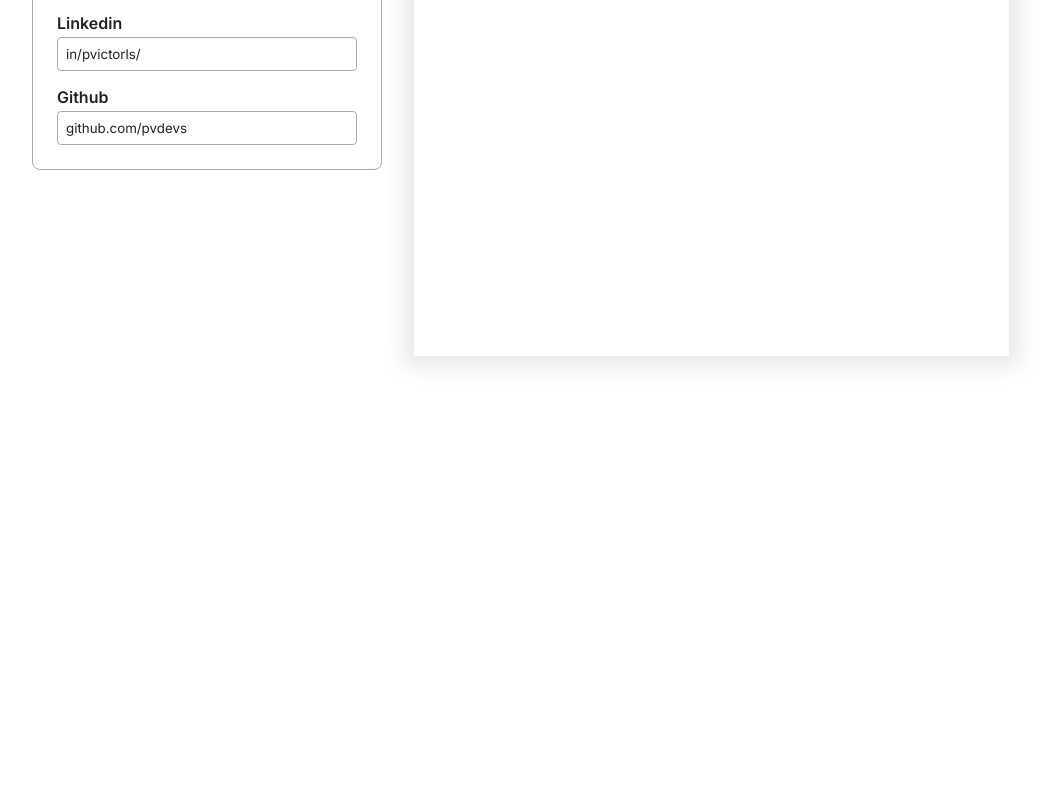
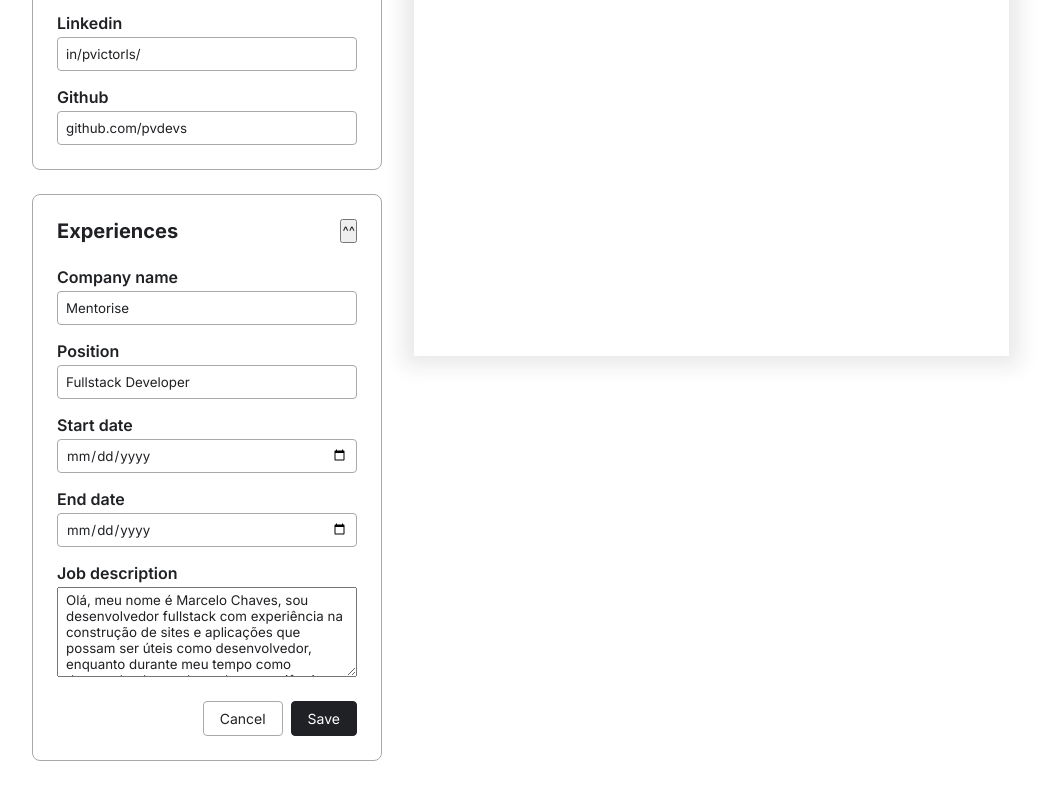
Before and after one commit to pvdevs/cv-template, a React (Vite) app: page / in a window 1280 px wide. Shown: the part 526-1326 px from the top of the page, without its empty margins (8-1057 px from the left). Before the commit the page ends 922 px from the top, so only its background shows below. Built offline with nearby package versions, Linux system fonts and the light colour scheme; a web font is replaced by a local one.

Commit message:
fix infinite loop on cancel btn

```diff
--- a/package.json
+++ b/package.json
@@ -12,7 +12,8 @@
   "dependencies": {
     "react": "^18.2.0",
     "react-dom": "^18.2.0",
-    "sass": "^1.69.5"
+    "sass": "^1.69.5",
+    "uuid": "^9.0.1"
   },
   "devDependencies": {
     "@types/react": "^18.2.43",
--- a/src/Resume.jsx
+++ b/src/Resume.jsx
@@ -1,6 +1,7 @@
 import { useState } from 'react';
 import './resume.scss';
 import PersonalDetails from './components/personalDetails/PersonalDetails';
+import JobExperiences from './components/personalDetails/JobExperiences';
 
 export function Resume() {
   // Form as Object
@@ -22,6 +23,8 @@ export function Resume() {
           personalInfos={personalInfos}
           setPersonalInfos={setPersonalInfos}
         />
+
+        <JobExperiences />
       </div>
 
       <div className="resume">
--- a/src/app.scss
+++ b/src/app.scss
@@ -46,3 +46,37 @@ $terciary-color: #a6aaab;
     line-height: 1.5;
   }
 }
+
+.form-group {
+  display: flex;
+  flex-direction: column;
+  gap: 4px;
+}
+
+.form-buttons {
+  margin-top: 8px;
+  display: flex;
+  gap: 8px;
+  justify-content: end;
+
+  button {
+    font-size: 14px;
+    padding: 8px 16px;
+    border: 1px solid $terciary-color;
+    border-radius: 4px;
+    color: $secondary-color;
+    background-color: white;
+  }
+
+  .save-btn {
+    background-color: $secondary-color;
+    border: 1px solid $secondary-color;
+    color: white;
+  }
+}
+
+.form {
+  display: flex;
+  flex-direction: column;
+  gap: 16px;
+}
--- /dev/null
+++ b/src/components/personalDetails/JobExperiences.jsx
@@ -0,0 +1,250 @@
+import { useState } from 'react';
+import { v4 as uuidv4 } from 'uuid';
+
+export default function JobExperiences() {
+  const [infos, setInfos] = useState({
+    companyName: 'Mentorise',
+    position: 'Fullstack Developer',
+    startDate: '2022/12/2',
+    endDate: '2023/12/1',
+    jobDescription:
+      'Olá, meu nome é Marcelo Chaves, sou desenvolvedor fullstack com experiência na construção de sites e aplicações que possam ser úteis como desenvolvedor, enquanto durante meu tempo como desenvolvedor, pude ganhar experiência coletivamente com uma equipe, entregando sprints semanais e melhorando as plataformas em que trabalhei.',
+  });
+
+  const [jobs, setJobs] = useState([
+    {
+      ...infos,
+      id: uuidv4(),
+      isEditing: true,
+    },
+  ]);
+
+  console.log(jobs);
+
+  function saveButton(e) {
+    //
+  }
+
+  function cancelButton(e, id) {
+    e.preventDefault();
+
+    setJobs(
+      jobs.map((job) => {
+        if (job.id === id) {
+          return { ...job, isEditing: false };
+        }
+      })
+    );
+    //
+  }
+
+  console.log(jobs);
+  // Company, Occupation, Start time - End time.
+  // Description
+
+  const [showSection, setShowSection] = useState(true);
+  const [showForm, setShowForm] = useState(true);
+
+  function toggleShowForm() {
+    setShowForm(!showForm);
+  }
+
+  function toggleShowSection() {
+    setShowSection(!showSection);
+  }
+
+  return (
+    <section className="form-container">
+      <div className="title-colapse">
+        <h1>Experiences</h1>
+        <button className="collapse-btn" onClick={toggleShowSection}>
+          ^^
+        </button>
+      </div>
+
+      {jobs.map((job) => {
+        if (job.isEditing) {
+          return (
+            <form className="form" key={job.id}>
+              <div className="form-group">
+                <label htmlFor="company-name">Company name</label>
+                <input
+                  type="text"
+                  id="company-name"
+                  value={infos.companyName}
+                  onChange={(e) =>
+                    setInfos({
+                      ...infos,
+                      companyName: e.target.value,
+                    })
+                  }
+                />
+              </div>
+              <div className="form-group">
+                <label htmlFor="input-position">Position</label>
+                <input
+                  type="text"
+                  id="input-position"
+                  value={infos.position}
+                  onChange={(e) =>
+                    setInfos({
+                      ...infos,
+                      position: e.target.value,
+                    })
+                  }
+                />
+              </div>
+              <div className="form-group">
+                <label htmlFor="input-start-date">Start date</label>
+                <input
+                  type="date"
+                  id="input-start-date"
+                  value={infos.startDate}
+                  onChange={(e) =>
+                    setInfos({
+                      ...infos,
+                      startDate: e.target.value,
+                    })
+                  }
+                />
+              </div>
+
+              <div className="form-group">
+                <label htmlFor="input-end-date">End date</label>
+                <input
+                  type="date"
+                  id="input-end-date"
+                  value={infos.endDate}
+                  onChange={(e) =>
+                    setInfos({
+                      ...infos,
+                      endDate: e.target.value,
+                    })
+                  }
+                />
+              </div>
+
+              <div className="form-group">
+                <label htmlFor="input-job-description">Job description</label>
+                <textarea
+                  name=""
+                  id="input-job-description"
+                  cols="30"
+                  rows="5"
+                  value={infos.jobDescription}
+                  onChange={(e) =>
+                    setInfos({
+                      ...infos,
+                      jobDescription: e.target.value,
+                    })
+                  }
+                ></textarea>
+              </div>
+
+              <div className="form-buttons">
+                <button
+                  className="cancel-btn"
+                  onClick={(e) => cancelButton(e, job.id)}
+                >
+                  Cancel
+                </button>
+                <button className="save-btn">Save</button>
+              </div>
+            </form>
+          );
+        } else {
+          <div className="form-collapsed">
+            <h1>{job.companyName}</h1>
+          </div>;
+        }
+      })}
+    </section>
+  );
+}
+
+/*
+
+      {showSection && (
+        <form className="form">
+          <div className="form-group">
+            <label htmlFor="company-name">Company name</label>
+            <input
+              type="text"
+              id="company-name"
+              value={infos.companyName}
+              onChange={(e) =>
+                setInfos({
+                  ...infos,
+                  companyName: e.target.value,
+                })
+              }
+            />
+          </div>
+          <div className="form-group">
+            <label htmlFor="input-position">Position</label>
+            <input
+              type="text"
+              id="input-position"
+              value={infos.position}
+              onChange={(e) =>
+                setInfos({
+                  ...infos,
+                  position: e.target.value,
+                })
+              }
+            />
+          </div>
+          <div className="form-group">
+            <label htmlFor="input-start-date">Start date</label>
+            <input
+              type="date"
+              id="input-start-date"
+              value={infos.startDate}
+              onChange={(e) =>
+                setInfos({
+                  ...infos,
+                  startDate: e.target.value,
+                })
+              }
+            />
+          </div>
+
+          <div className="form-group">
+            <label htmlFor="input-end-date">End date</label>
+            <input
+              type="date"
+              id="input-end-date"
+              value={infos.endDate}
+              onChange={(e) =>
+                setInfos({
+                  ...infos,
+                  endDate: e.target.value,
+                })
+              }
+            />
+          </div>
+
+          <div className="form-group">
+            <label htmlFor="input-job-description">Job description</label>
+            <textarea
+              name=""
+              id="input-job-description"
+              cols="30"
+              rows="5"
+              value={infos.jobDescription}
+              onChange={(e) =>
+                setInfos({
+                  ...infos,
+                  jobDescription: e.target.value,
+                })
+              }
+            ></textarea>
+          </div>
+
+          <div className="form-buttons">
+            <button className="cancel-btn">Cancel</button>
+            <button className="save-btn">Save</button>
+          </div>
+        </form>
+      )}
+      */
--- a/src/components/personalDetails/PersonalDetails.jsx
+++ b/src/components/personalDetails/PersonalDetails.jsx
@@ -4,12 +4,12 @@ import { useState } from 'react';
 export default function PersonalDetails({ personalInfos, setPersonalInfos }) {
   const [showForm, setShowForm] = useState(true);
 
-  function toggleShowForm(e) {
+  function toggleShowForm() {
     setShowForm(!showForm);
   }
 
   return (
-    <section className="personal-details-section">
+    <section className="form-container">
       <div className="title-colapse">
         <h1>Personal Details</h1>
         <button className="collapse-btn" onClick={toggleShowForm}>
@@ -18,8 +18,8 @@ export default function PersonalDetails({ personalInfos, setPersonalInfos }) {
       </div>
 
       {showForm && (
-        <form className="personal-details">
-          <div>
+        <form className="form">
+          <div className="form-group">
             <label htmlFor="input-fullname">Full name</label>
             <input
               type="text"
@@ -33,7 +33,7 @@ export default function PersonalDetails({ personalInfos, setPersonalInfos }) {
               }
             />
           </div>
-          <div>
+          <div className="form-group">
             <label htmlFor="input-current-position">Current position</label>
             <input
               type="text"
@@ -48,7 +48,7 @@ export default function PersonalDetails({ personalInfos, setPersonalInfos }) {
             />
           </div>
 
-          <div>
+          <div className="form-group">
             <label htmlFor="about">About</label>
             <textarea
               name=""
@@ -64,7 +64,7 @@ export default function PersonalDetails({ personalInfos, setPersonalInfos }) {
               }
             ></textarea>
           </div>
-          <div>
+          <div className="form-group">
             <label htmlFor="input-email">Email</label>
             <input
               type="text"
@@ -78,7 +78,7 @@ export default function PersonalDetails({ personalInfos, setPersonalInfos }) {
               }
             />
           </div>
-          <div>
+          <div className="form-group">
             <label htmlFor="input-phone-number">Phone number</label>
             <input
               type="text"
@@ -93,7 +93,7 @@ export default function PersonalDetails({ personalInfos, setPersonalInfos }) {
             />
           </div>
 
-          <div>
+          <div className="form-group">
             <label htmlFor="input-linkedin">Linkedin</label>
             <input
               type="text"
@@ -107,7 +107,7 @@ export default function PersonalDetails({ personalInfos, setPersonalInfos }) {
               }
             />
           </div>
-          <div>
+          <div className="form-group">
             <label htmlFor="input-github">Github</label>
             <input
               type="text"
--- a/src/resume.scss
+++ b/src/resume.scss
@@ -6,7 +6,13 @@
   padding: 40px;
 }
 
-.personal-details-section {
+.forms-container {
+  display: flex;
+  flex-direction: column;
+  gap: 24px;
+}
+
+.form-container {
   display: flex;
   flex-direction: column;
   gap: 24px;
@@ -24,19 +30,6 @@
 .title-colapse {
   display: flex;
   justify-content: space-between;
-}
-
-.personal-details {
-  display: flex;
-  flex-direction: column;
-  gap: 16px;
-
-  div {
-    display: flex;
-    flex-direction: column;
-    gap: 4px;
-    max-width: 300px;
-  }
 }
 
 .resume {
```
Also changed, not shown: 1 other file (tests, documents, lock files or other folders).
